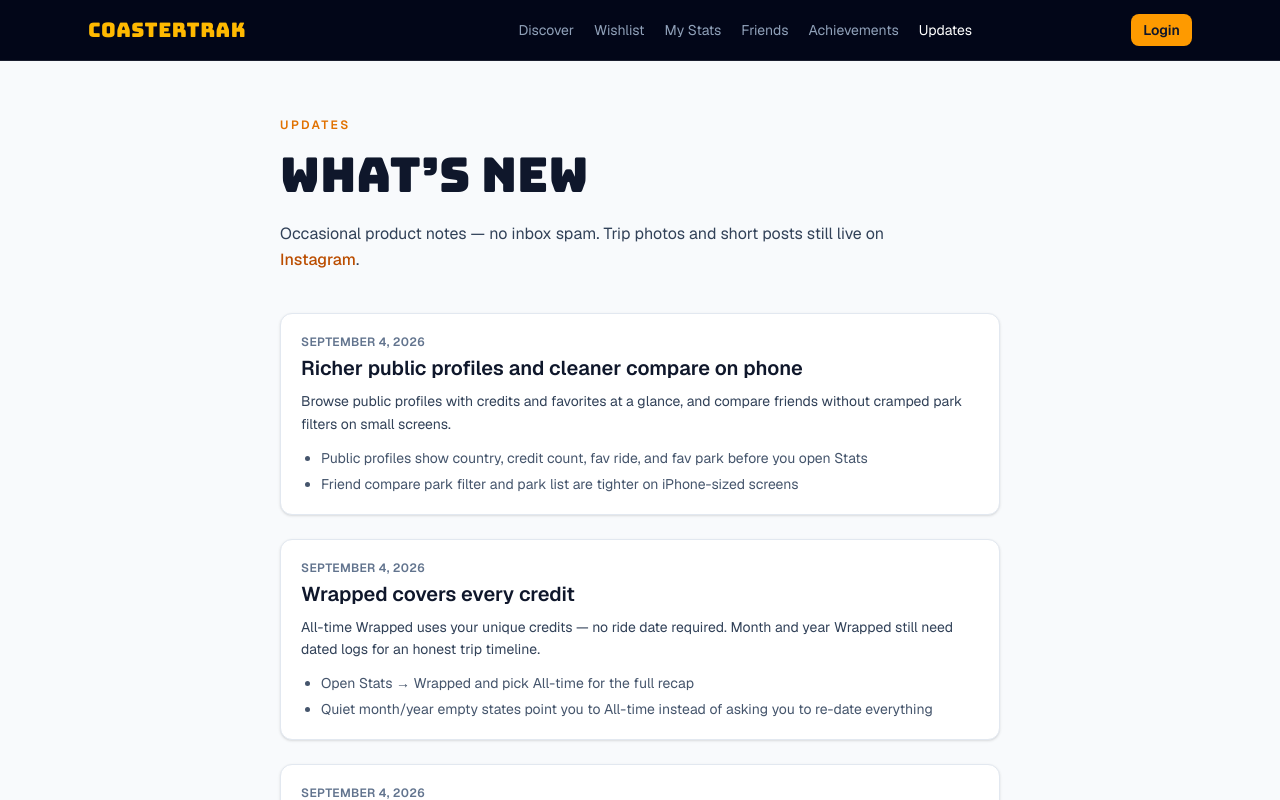
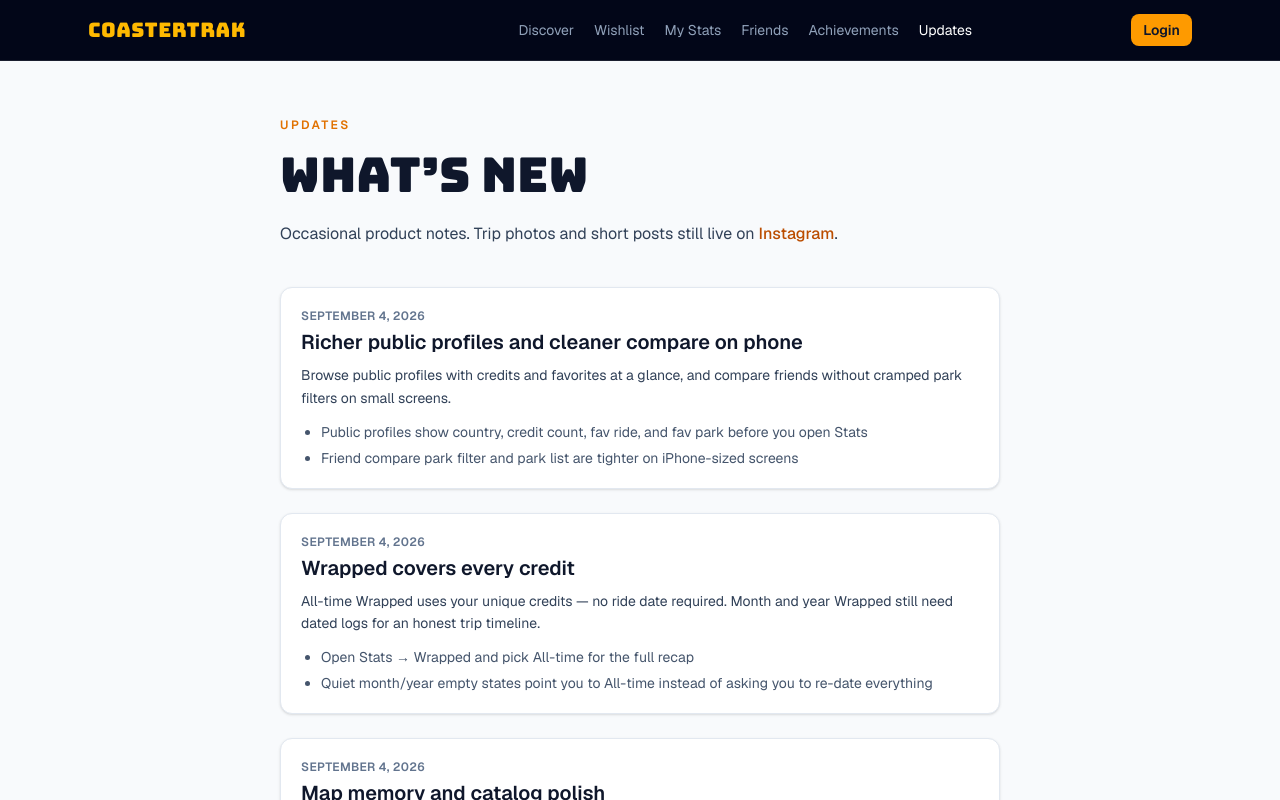
Before and after one commit to Sean-404/CoasterTrak, a Next.js app: page /updates in a window 1280 px wide. Shown: the top 800 px of the page. Built offline with nearby package versions, Linux system fonts and the light colour scheme; no server answers.

Commit message:
Tweak Updates page intro copy.
Drop the inbox-spam phrasing from the What’s New blurb.

```diff
--- a/src/app/updates/page.tsx
+++ b/src/app/updates/page.tsx
@@ -19,7 +19,7 @@ export default function UpdatesPage() {
           What’s new
         </h1>
         <p className="mt-4 max-w-2xl text-base leading-relaxed text-slate-700">
-          Occasional product notes — no inbox spam. Trip photos and short posts still live on{" "}
+          Occasional product notes. Trip photos and short posts still live on{" "}
           <a
             href={INSTAGRAM_URL}
             target="_blank"
```
